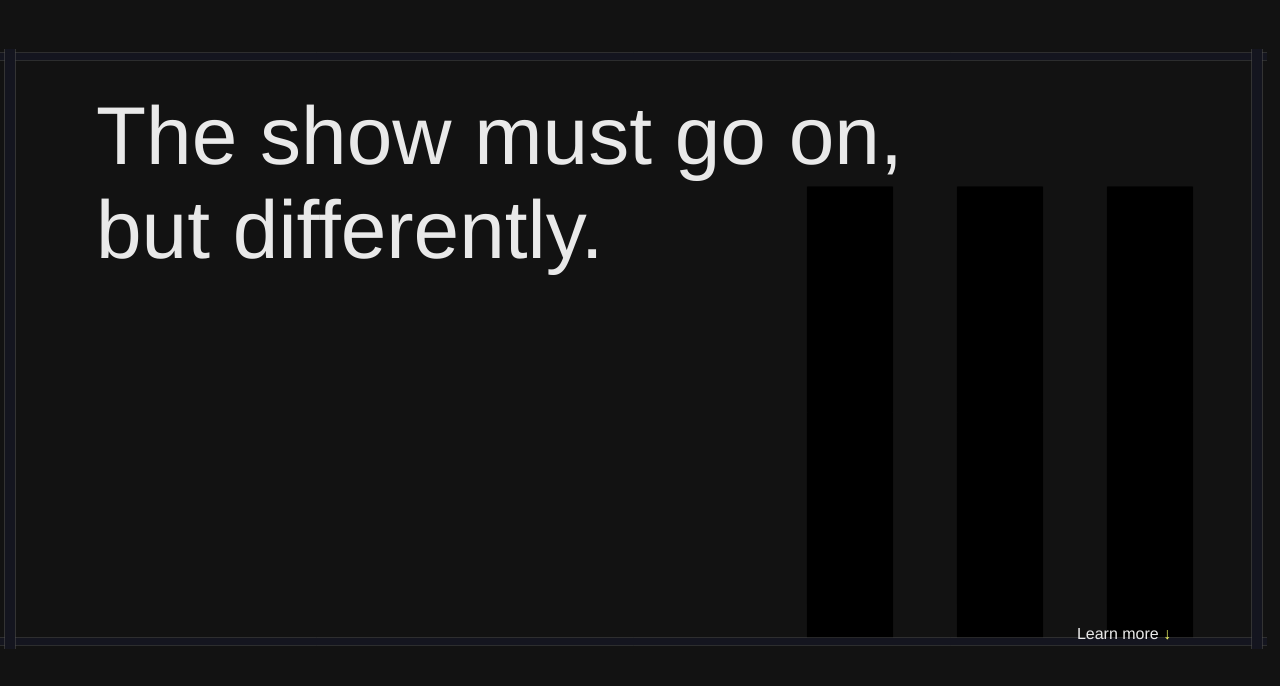
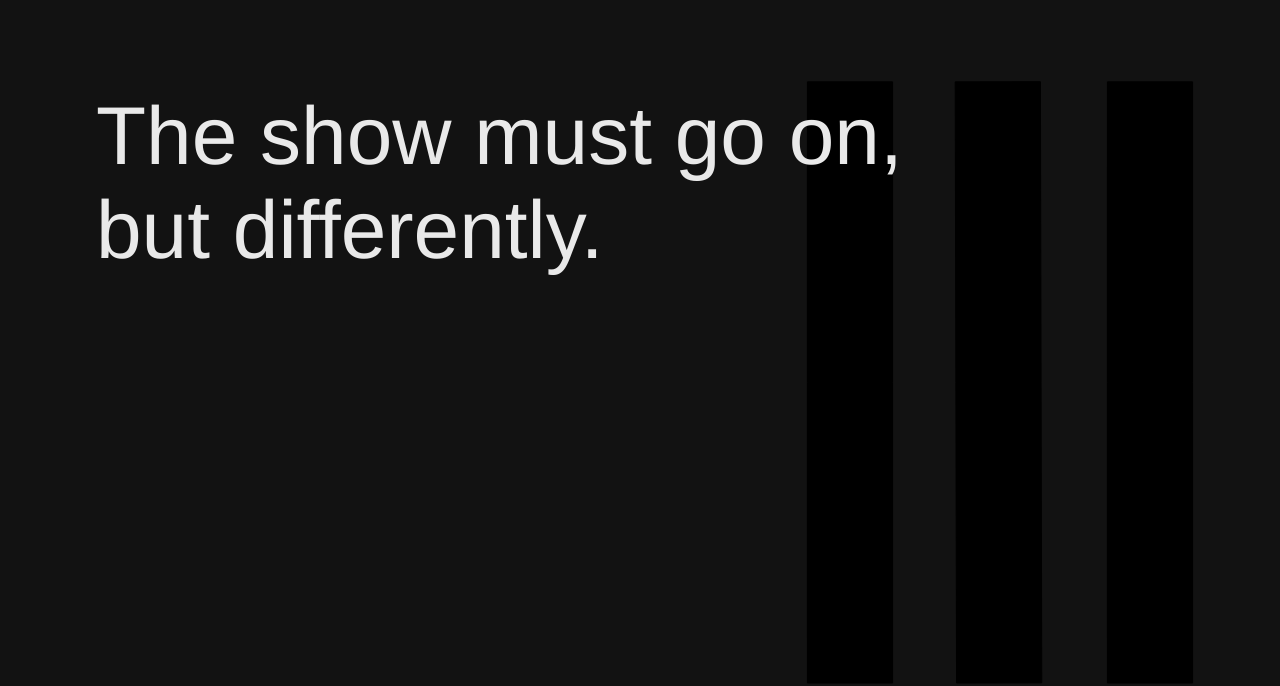
Before and after one commit to tiago-m-dias/Maestro-CO, a plain HTML site: page index.html in a window 1280 px wide. Shown: the part 112-798 px from the top of the page. Drawn offline with nearby package versions, Linux system fonts and the light colour scheme; placeholder pictures from the web are drawn by us.

Commit message:
feat: full height maestro

```diff
--- a/css/main.scss
+++ b/css/main.scss
@@ -44,7 +44,9 @@ body {
 }
 
 header {
+    position: relative;
     width: 99vw;
+    z-index: 2;
     #headingNav {
         display: flex;
         width: 100%;
@@ -88,6 +90,20 @@ header {
     }
 }
 
+.grain,
+canvas {
+    display: flex;
+    position: absolute;
+    left: 0;
+    top: 0;
+    background: $mainBgColor;
+    width: 100%;
+    height: 100vh;
+    justify-content: center;
+    margin: 0 auto;
+    z-index: 1;
+}
+
 #mainContent {
     padding: 3.25em $sideMargin 0em $sideMargin;
     #maestroContainer {
@@ -95,17 +111,10 @@ header {
         margin-left: -$sideMargin;
         margin-right: -$sideMargin;
         overflow-x: hidden;
-        .grain,
-        canvas {
-            display: flex;
-            background: $mainBgColor;
-            width: 100%;
-            height: 75vh;
-            justify-content: center;
-            margin: 0 auto;
-        }
+        height: 75vh;
         #showMust {
             position: absolute;
+            z-index: 3;
             top: 5vh;
             left: $sideMargin;
             font-stretch: normal;
--- a/index.html
+++ b/index.html
@@ -29,21 +29,27 @@
             </div>
         </nav>
     </header>
-
+    <div class="grain">
+        <canvas id="world"></canvas>
+    </div>
     <main id="mainContent">
         <section id="maestroContainer">
-            <div class="grain">
-                <canvas id="world"></canvas>
-            </div>
+
             <!--<svg id="svg" width="100%" height="80%" viewBox="0 0 989 589" fill="none" xmlns="http://www.w3.org/2000/svg" xml:space="preserve">
 <g><path d="M0.551737 449.452L68.5283 588.609L988.62 139.158L920.644 -4.38144e-05L0.551737 449.452Z"/></g>
 </svg>-->
             <svg id="svg" version="1.1" xmlns="http://www.w3.org/2000/svg" xmlns:xlink="http://www.w3.org/1999/xlink" xml:space="preserve">
+<defs>
+    <lineargradient id="grad3" x1="0%" y1="0%" x2="100%" y2="0%">
+      <stop offset="0%" style="stop-color:rgb(255,255,0);stop-opacity:1" />
+      <stop offset="100%" style="stop-color:rgb(255,0,0);stop-opacity:1" />
+    </lineargradient>
+  </defs>
   <g>
     <!--<path d="m139.5,230.45313l41,0l0,201l-41,0l0,-201z"/>
     <path d="m139.5,230.45313l41,0l0,201l-41,0l0,-201z"/>
     <path d="m139.5,230.45313l41,0l0,201l-41,0l0,-201z"/>-->
-    <path d="m139.5,230.45313l71,0l0,501l-71,0l0,-501z"/>
+    <path d="m139.5,230.45313l71,0l0,501l-71,0l0,-501z" fill="url(#grad3)"/>
     <path d="m139.5,230.45313l71,0l0,501l-71,0l0,-501z"/>
     <path d="m139.5,230.45313l71,0l0,501l-71,0l0,-501z"/>
 
--- a/js/bubbles.js
+++ b/js/bubbles.js
@@ -41,7 +41,7 @@ class Bubbles {
             engine: this.engine,
             options: {
                 width: this.options.element.offsetWidth,
-                height: 800,
+                height: this.options.element.offsetHeight,
                 background: 'transparent',
                 wireframes: false,
                 showAngleIndicator: false,
@@ -66,7 +66,7 @@ class Bubbles {
         return Matter.Bodies.rectangle(x, y, width, height, {
             isStatic: true,
             render: {
-                visible: true,
+                visible: false,
             },
         });
     }
@@ -95,10 +95,10 @@ class Bubbles {
 
     initWall() {
         Matter.World.add(this.engine.world, [
-            this.rectangle(this.options.element.offsetWidth / 2, 10, this.options.element.offsetWidth, 10), // top
-            this.rectangle(this.options.element.offsetWidth / 2, 790, this.options.element.offsetWidth, 10), // bottom
-            this.rectangle(10, 400, 10, 800), // left
-            this.rectangle(this.options.element.offsetWidth - 10, 400, 10, 800), // right
+            this.rectangle(this.options.element.offsetWidth / 2, 0, this.options.element.offsetWidth, 10), // top
+            this.rectangle(this.options.element.offsetWidth / 2, this.options.element.offsetHeight, this.options.element.offsetWidth, 10), // bottom
+            this.rectangle(0, 400, 10, this.options.element.offsetHeight + 10), // left
+            this.rectangle(this.options.element.offsetWidth, 400, 10, this.options.element.offsetHeight + 10), // right
         ]);
     }
 
```
Also changed, not shown: css/main.css, 1 other file.
